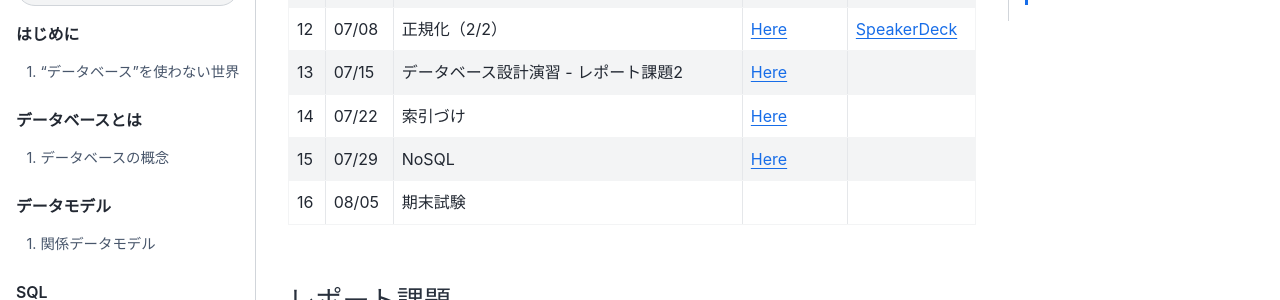
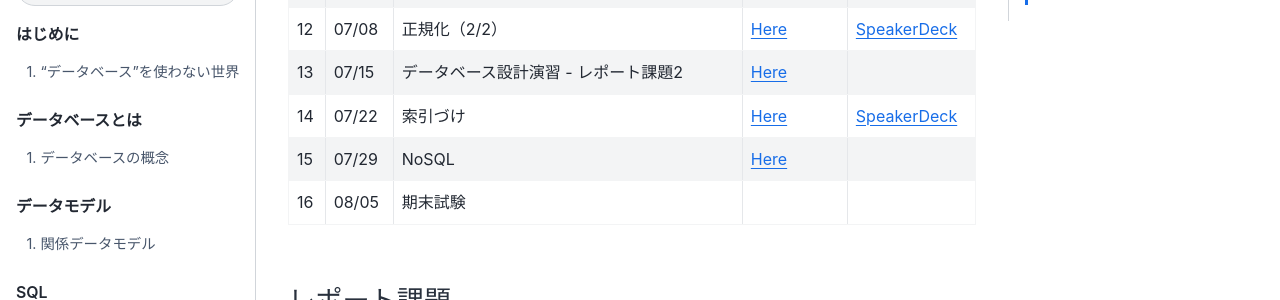
Before and after one commit to hontolab-courses/database-lecturenote, a Jupyter Book: the page built from index.md, in a window 1280 px wide and 900 px high, scrolled down 1677 px. Shown: the part 154-454 px from the top of the window. Built offline with Jupyter Book 1.0.4 settings and Sphinx 7.4.7 and the Sphinx Book theme 1.1.4, drawn with Linux system fonts in a browser that asks for light colours.

Commit message:
第14回

```diff
--- a/index.md
+++ b/index.md
@@ -58,7 +58,7 @@ PDF資料が欲しい方は[コチラ]()からダウンロードしてくださ
 | 11 | 07/01 | 正規化（1/2） | [Here](content/db-design/01.md) | [SpeakerDeck](https://speakerdeck.com/trycycle/database-lecture-11) |
 | 12 | 07/08 | 正規化（2/2） | [Here](content/db-design/02.md) | [SpeakerDeck](https://speakerdeck.com/trycycle/database-lecture-12) |
 | 13 | 07/15 | データベース設計演習 - レポート課題2 | [Here](content/exercise/db-design.md) |  |
-| 14 | 07/22 | 索引づけ | [Here](content/indexing/01.md) |  |
+| 14 | 07/22 | 索引づけ | [Here](content/indexing/01.md) | [SpeakerDeck](https://speakerdeck.com/trycycle/database-lecture-14) |
 | 15 | 07/29 | NoSQL | [Here](content/nosql/01.md) |  |
 | 16 | 08/05 | 期末試験 |  |  |
 
```
